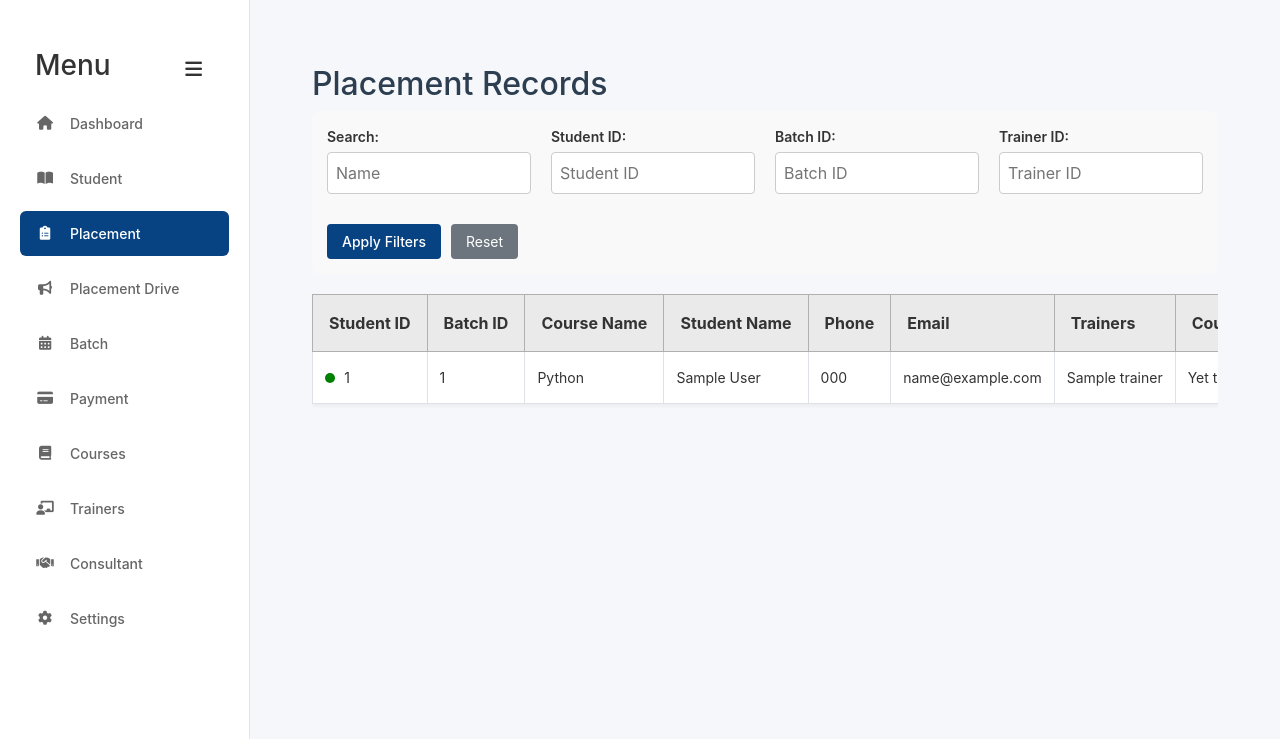
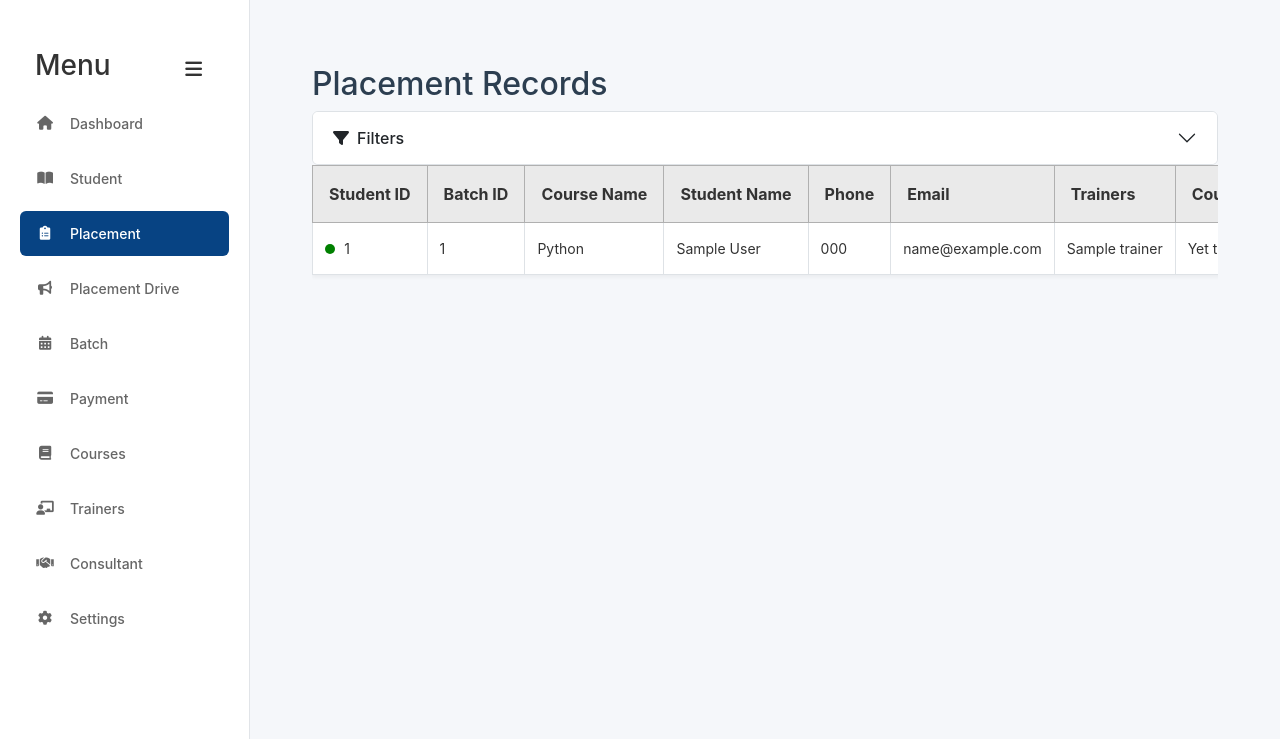
Before and after one commit to varun-developer-public/btreeadminportal, a Django app: page /placements/ in a window 1280 px wide. Shown: the part 61-800 px from the top of the page. Run offline with Django 5.2, Linux system fonts and the light colour scheme; a user stored in the database is signed in; data comes from the database, SQL or seed files in the repository; tables that the repository leaves empty hold one stand-in row (values such as "Sample post"); grey boxes marked "Sample" are stand-in pictures; some libraries are stand-ins or nearby versions; some web fonts are replaced.

Commit message:
`Added placement dashboard and filters to placement list page, updated views and templates accordingly.`

```diff
--- a/accounts/middleware.py
+++ b/accounts/middleware.py
@@ -15,9 +15,10 @@ URL_ROLE_MAPPINGS = {
         'get_courses',
     ],
     'placement': [
+        'placement_dashboard',
         'placement_list', 'update_placement',
-        'student_list',
-        'batch_list',
+        'student_list', 'update_student',
+        'batch_list','drive_list', 'drive_add', 'drive_edit', 'get_courses'
     ],
     'trainer': [
         'batch_list',
--- a/accounts/urls.py
+++ b/accounts/urls.py
@@ -1,5 +1,5 @@
 from django.urls import path
-from .views import user_list, create_user, update_user, delete_user, admin_dashboard, staff_dashboard, consultant_dashboard, logout_view, login_view, password_change
+from .views import user_list, create_user, update_user, delete_user, admin_dashboard, staff_dashboard, consultant_dashboard, logout_view, login_view, password_change, placement_dashboard
 
 urlpatterns = [
     path('login/', login_view, name='login'),
@@ -7,6 +7,7 @@ urlpatterns = [
     path('admin_dashboard/', admin_dashboard, name='admin_dashboard'),
     path('staff_dashboard/', staff_dashboard, name='staff_dashboard'),
     path('consultant_dashboard/', consultant_dashboard, name='consultant_dashboard'),
+    path('placement_dashboard/', placement_dashboard, name='placement_dashboard'),
     path('users/', user_list, name='user_list'),
     path('users/create/', create_user, name='create_user'),
     path('users/<int:pk>/update/', update_user, name='update_user'),
--- a/placementdb/forms.py
+++ b/placementdb/forms.py
@@ -1,4 +1,5 @@
 from django import forms
+from studentsdb.models import Student, Course, CourseCategory
 from .models import Placement, CompanyInterview
 
 class PlacementUpdateForm(forms.ModelForm):
@@ -20,3 +21,50 @@ class CompanyInterviewForm(forms.ModelForm):
             'interview_date': forms.DateInput(attrs={'type': 'date'}),
             'interview_time': forms.TimeInput(attrs={'type': 'time'}),
         }
+
+class PlacementFilterForm(forms.Form):
+    q = forms.CharField(
+        required=False,
+        label='Search',
+        widget=forms.TextInput(attrs={'placeholder': 'Search by name, email or phone'})
+    )
+    ug_degree = forms.ChoiceField(required=False, label='UG Degree')
+    ug_branch = forms.ChoiceField(required=False, label='UG Branch')
+    ug_passout = forms.ChoiceField(required=False, label='UG Passout Year')
+    pg_degree = forms.ChoiceField(required=False, label='PG Degree')
+    pg_branch = forms.ChoiceField(required=False, label='PG Branch')
+    pg_passout = forms.ChoiceField(required=False, label='PG Passout Year')
+    batch_id = forms.CharField(required=False, label='Batch ID')
+    course_category = forms.ModelChoiceField(
+        queryset=CourseCategory.objects.all(),
+        required=False,
+        empty_label="All Categories",
+        label="Course Category"
+    )
+    course = forms.ModelChoiceField(
+        queryset=Course.objects.all(),
+        required=False,
+        empty_label="All Courses",
+        label="Course"
+    )
+    course_status = forms.ChoiceField(
+        choices=[('', 'All Statuses')] + Student.COURSE_STATUS_CHOICES,
+        required=False,
+        label="Course Status"
+    )
+    location = forms.CharField(required=False, label='Location')
+    course_percentage = forms.IntegerField(required=False, label='Course Percentage')
+
+    def __init__(self, *args, **kwargs):
+        super().__init__(*args, **kwargs)
+        self.fields['ug_degree'].choices = [('', 'All Degrees')] + [(d, d) for d in Student.objects.values_list('ugdegree', flat=True).distinct().order_by('ugdegree') if d]
+        self.fields['ug_branch'].choices = [('', 'All Branches')] + [(b, b) for b in Student.objects.values_list('ugbranch', flat=True).distinct().order_by('ugbranch') if b]
+        self.fields['ug_passout'].choices = [('', 'All Years')] + [(y, y) for y in Student.objects.values_list('ugpassout', flat=True).distinct().order_by('-ugpassout') if y]
+        self.fields['pg_degree'].choices = [('', 'All Degrees')] + [(d, d) for d in Student.objects.values_list('pgdegree', flat=True).distinct().order_by('pgdegree') if d]
+        self.fields['pg_branch'].choices = [('', 'All Branches')] + [(b, b) for b in Student.objects.values_list('pgbranch', flat=True).distinct().order_by('pgbranch') if b]
+        self.fields['pg_passout'].choices = [('', 'All Years')] + [(y, y) for y in Student.objects.values_list('pgpassout', flat=True).distinct().order_by('-pgpassout') if y]
+
+        courses = Course.objects.select_related('category').all()
+        self.fields['course'].choices = [('', 'All Courses')] + [
+            (course.id, f"{course.category.name} - {course.name}") for course in courses
+        ]
--- a/placementdb/views.py
+++ b/placementdb/views.py
@@ -2,54 +2,75 @@ from .models import Placement
 from django.shortcuts import render, get_object_or_404, redirect
 from django.contrib import messages
 from django.contrib.auth.decorators import login_required
-from .forms import PlacementUpdateForm
+from .forms import PlacementUpdateForm, PlacementFilterForm
 from django.db.models import Q
 from django.core.paginator import Paginator, EmptyPage, PageNotAnInteger
 
 @login_required
 def placement_list(request):
     placements = Placement.objects.select_related('student').all().order_by('-id')
+    form = PlacementFilterForm(request.GET)
 
-    search = request.GET.get('search', '').strip()
-    student_id = request.GET.get('student_id', '').strip()
-    batch_id = request.GET.get('batch_id', '').strip()
-    trainer_id = request.GET.get('trainer_id', '').strip()
+    if form.is_valid():
+        q = form.cleaned_data.get('q')
+        ug_degree = form.cleaned_data.get('ug_degree')
+        ug_branch = form.cleaned_data.get('ug_branch')
+        ug_passout = form.cleaned_data.get('ug_passout')
+        pg_degree = form.cleaned_data.get('pg_degree')
+        pg_branch = form.cleaned_data.get('pg_branch')
+        pg_passout = form.cleaned_data.get('pg_passout')
+        batch_id = form.cleaned_data.get('batch_id')
+        course_category = form.cleaned_data.get('course_category')
+        course = form.cleaned_data.get('course')
+        course_status = form.cleaned_data.get('course_status')
+        location = form.cleaned_data.get('location')
+        course_percentage = form.cleaned_data.get('course_percentage')
 
-    filters_active = any([search, student_id, batch_id, trainer_id])
+        if q:
+            placements = placements.filter(
+                Q(student__first_name__icontains=q) |
+                Q(student__last_name__icontains=q) |
+                Q(student__student_id__icontains=q) |
+                Q(student__phone__icontains=q)
+            )
+        if ug_degree:
+            placements = placements.filter(student__ugdegree__icontains=ug_degree)
+        if ug_branch:
+            placements = placements.filter(student__ugbranch__icontains=ug_branch)
+        if ug_passout:
+            placements = placements.filter(student__ugpassout=ug_passout)
+        if pg_degree:
+            placements = placements.filter(student__pgdegree__icontains=pg_degree)
+        if pg_branch:
+            placements = placements.filter(student__pgbranch__icontains=pg_branch)
+        if pg_passout:
+            placements = placements.filter(student__pgpassout=pg_passout)
+        if batch_id:
+            placements = placements.filter(student__batches__batch_id__icontains=batch_id)
+        if course_category:
+            placements = placements.filter(student__course__category=course_category)
+        if course:
+            placements = placements.filter(student__course=course)
+        if course_status:
+            placements = placements.filter(student__course_status=course_status)
+        if location:
+            placements = placements.filter(student__location__icontains=location)
+        if course_percentage is not None:
+            placements = placements.filter(student__course_percentage=course_percentage)
 
-    if search:
-        placements = placements.filter(
-            Q(student__first_name__icontains=search) |
-            Q(student__last_name__icontains=search) |
-            Q(student__student_id__icontains=search)
-        )
+    paginator = Paginator(placements, 10)  # Show 10 placements per page
+    page = request.GET.get('page')
 
-    if student_id:
-        placements = placements.filter(student__student_id__icontains=student_id)
-
-    if batch_id:
-        placements = placements.filter(student__batches__batch_id__icontains=batch_id)
-
-    if trainer_id:
-        placements = placements.filter(student__batches__trainer__id__icontains=trainer_id)
-
-    if not filters_active:
-        paginator = Paginator(placements, 10)  # Show 10 placements per page
-        page = request.GET.get('page')
-
-        try:
-            placements = paginator.page(page)
-        except PageNotAnInteger:
-            placements = paginator.page(1)
-        except EmptyPage:
-            placements = paginator.page(paginator.num_pages)
+    try:
+        placements = paginator.page(page)
+    except PageNotAnInteger:
+        placements = paginator.page(1)
+    except EmptyPage:
+        placements = paginator.page(paginator.num_pages)
 
     return render(request, 'placementdb/placement_list.html', {
         'placements': placements,
-        'search': search,
-        'student_id': student_id,
-        'batch_id': batch_id,
-        'trainer_id': trainer_id,
+        'form': form,
     })
 
 from .forms import PlacementUpdateForm, CompanyInterviewForm
--- a/studentsdb/views.py
+++ b/studentsdb/views.py
@@ -128,7 +128,7 @@ def update_student(request, student_id):
     student = get_object_or_404(Student, student_id=student_id)
 
     if request.method == 'POST':
-        form = StudentUpdateForm(request.POST, instance=student)
+        form = StudentUpdateForm(request.POST, instance=student, user=request.user)
         if form.is_valid():
             updated_student = form.save(commit=False)
 
@@ -149,7 +149,7 @@ def update_student(request, student_id):
             messages.success(request, f"{updated_student.student_id} updated successfully.", extra_tags='student_message')
             return redirect('student_list')
     else:
-        form = StudentUpdateForm(instance=student)
+        form = StudentUpdateForm(instance=student, user=request.user)
 
     return render(request, 'studentsdb/update_student.html', {
         'form': form,
--- a/templates/includes/sidebar.html
+++ b/templates/includes/sidebar.html
@@ -35,8 +35,14 @@
                 <i class="fas fa-home"></i><span>Dashboard</span>
             </a>
         </li>
+        {% elif user.role == 'placement' %}
+        <li>
+            <a href="{% url 'placement_dashboard' %}" class="nav-link {% if request.resolver_match.url_name == 'placement_dashboard' %}active{% endif %}">
+                <i class="fas fa-home"></i><span>Dashboard</span>
+            </a>
+        </li>
         {% endif %}
-        {% if user.role == 'admin' or user.role == 'staff' or user.role == 'consultant' or user.role == 'batch_coordination' %}
+        {% if user.role == 'admin' or user.role == 'staff' or user.role == 'consultant' or user.role == 'batch_coordination' or user.role == 'placement' %}
         <li>
             <a href="{% url 'student_list' %}" class="nav-link {% if request.resolver_match.url_name == 'student_list' %}active{% endif %}">
                 <i class="fas fa-book-open"></i><span>Student</span>
--- a/templates/placementdb/placement_list.html
+++ b/templates/placementdb/placement_list.html
@@ -5,23 +5,72 @@
 {% block content %}
 <div class="payment-list-container">
     <h2>Placement Records</h2>
+    <div class="accordion" id="filterAccordion">
+        <div class="accordion-item">
+            <h2 class="accordion-header" id="headingOne">
+                <button class="accordion-button collapsed" type="button" data-bs-toggle="collapse" data-bs-target="#collapseOne" aria-expanded="false" aria-controls="collapseOne">
+                    <i class="fas fa-filter me-2"></i> Filters
+                </button>
+            </h2>
+            <div id="collapseOne" class="accordion-collapse collapse" aria-labelledby="headingOne" data-bs-parent="#filterAccordion">
+                <div class="accordion-body">
                     <form method="get" class="filters">
                         <div class="filter-row">
                             <div class="filter-group">
-                <label for="search">Search:</label>
-                <input type="text" id="search" name="search" value="{{ search }}" placeholder="Name">
+                                {{ form.q.label_tag }}
+                                {{ form.q }}
                             </div>
                             <div class="filter-group">
-                <label for="student_id">Student ID:</label>
-                <input type="text" id="student_id" name="student_id" value="{{ student_id }}" placeholder="Student ID">
+                                {{ form.ug_degree.label_tag }}
+                                {{ form.ug_degree }}
                             </div>
                             <div class="filter-group">
-                <label for="batch_id">Batch ID:</label>
-                <input type="text" id="batch_id" name="batch_id" value="{{ batch_id }}" placeholder="Batch ID">
+                                {{ form.ug_branch.label_tag }}
+                                {{ form.ug_branch }}
                             </div>
                              <div class="filter-group">
-                <label for="trainer_id">Trainer ID:</label>
-                <input type="text" id="trainer_id" name="trainer_id" value="{{ trainer_id }}" placeholder="Trainer ID">
+                                {{ form.ug_passout.label_tag }}
+                                {{ form.ug_passout }}
+                            </div>
+                        </div>
+                        <div class="filter-row">
+                            <div class="filter-group">
+                                {{ form.pg_degree.label_tag }}
+                                {{ form.pg_degree }}
+                            </div>
+                            <div class="filter-group">
+                                {{ form.pg_branch.label_tag }}
+                                {{ form.pg_branch }}
+                            </div>
+                            <div class="filter-group">
+                                {{ form.pg_passout.label_tag }}
+                                {{ form.pg_passout }}
+                            </div>
+                            <div class="filter-group">
+                                {{ form.batch_id.label_tag }}
+                                {{ form.batch_id }}
+                            </div>
+                        </div>
+                        <div class="filter-row">
+                            <div class="filter-group">
+                                {{ form.course_category.label_tag }}
+                                {{ form.course_category }}
+                            </div>
+                            <div class="filter-group">
+                                {{ form.course.label_tag }}
+                                {{ form.course }}
+                            </div>
+                            <div class="filter-group">
+                                {{ form.course_status.label_tag }}
+                                {{ form.course_status }}
+                            </div>
+                            <div class="filter-group">
+                                {{ form.location.label_tag }}
+                                {{ form.location }}
+                            </div>
+                            <div class="filter-group">
+                                {{ form.course_percentage.label_tag }}
+                                {{ form.course_percentage }}
                             </div>
                         </div>
                         <div class="filter-actions">
@@ -29,6 +78,10 @@
                             <a href="{% url 'placement_list' %}" class="btn-secondary">Reset</a>
                         </div>
                     </form>
+                </div>
+            </div>
+        </div>
+    </div>
     <div class="table-wrapper">
         <table>
             <thead>
@@ -68,7 +121,7 @@
                         {% endfor %}
                     </td>
                     <td>{{ placement.student.course.name|default:"-" }}</td>
-                    <td>{{ placement.student.first_name }} {{ placement.student.last_name|default:"-" }}</td>
+                    <td>{{ placement.student.first_name }} {{ placement.student.last_name|default:"" }}</td>
                     <td>{{ placement.student.phone|default:"-" }}</td>
                     <td>{{ placement.student.email|default:"-" }}</td>
                     <td>
@@ -125,6 +178,20 @@
     {% endif %}
 </div>
 <style>
+    .accordion-button {
+        transition: background-color 0.3s ease-in-out, color 0.3s ease-in-out;
+    }
+    .accordion-button:not(.collapsed) {
+        color: #fff;
+        background-color: #007bff;
+    }
+    .accordion-button:hover {
+        background-color: #0056b3;
+        color: #fff;
+    }
+    .accordion-collapse {
+        transition: height 0.35s ease;
+    }
     .status-indicator {
         height: 10px;
         width: 10px;
@@ -192,4 +259,57 @@
         white-space: nowrap;
     }
 </style>
+<script>
+document.addEventListener('DOMContentLoaded', function() {
+    const categorySelect = document.querySelector('[name="course_category"]');
+    const courseSelect = document.querySelector('[name="course"]');
+    const originalCourses = Array.from(courseSelect.options);
+
+    // Store course options organized by category
+    const coursesByCategory = {};
+    originalCourses.forEach(option => {
+        if (option.value) {
+            const text = option.text;
+            const categoryName = text.split(' - ')[0];
+            if (!coursesByCategory[categoryName]) {
+                coursesByCategory[categoryName] = [];
+            }
+            coursesByCategory[categoryName].push(option);
+        }
+    });
+
+    // Function to update course options
+    function updateCourseOptions() {
+        const selectedCategoryId = categorySelect.value;
+        const selectedCategoryName = categorySelect.options[categorySelect.selectedIndex].text;
+        const currentCourseValue = courseSelect.value;
+
+        // Clear current options
+        courseSelect.innerHTML = '';
+
+        // Add back the "All Courses" option
+        courseSelect.add(originalCourses[0]);
+
+        if (selectedCategoryId && coursesByCategory[selectedCategoryName]) {
+            // Add courses for the selected category
+            coursesByCategory[selectedCategoryName].forEach(option => {
+                courseSelect.add(option.cloneNode(true));
+            });
+        } else if (!selectedCategoryId) {
+            // If no category is selected, add all courses back
+            Object.values(coursesByCategory).flat().forEach(option => {
+                courseSelect.add(option.cloneNode(true));
+            });
+        }
+
+        // Restore previous selection if possible
+        courseSelect.value = currentCourseValue;
+    }
+
+    categorySelect.addEventListener('change', updateCourseOptions);
+
+    // Initial call to set the correct course options on page load
+    updateCourseOptions();
+});
+</script>
 {% endblock %}
--- a/templates/studentsdb/student_list.html
+++ b/templates/studentsdb/student_list.html
@@ -33,6 +33,7 @@
     <div class="d-flex justify-content-between align-items-center mb-4">
         <h2 class="mb-0"><i class="fas fa-user-graduate me-2"></i>Student List</h2>
         <div class="d-flex gap-2">
+            {% if request.user.role != 'placement' %}
             <a href="{% url 'create_student' %}" class="btn-primary">
                 <i class="fas fa-plus me-2"></i>Add New Student
             </a>
@@ -40,6 +41,7 @@
             <a href="{% url 'import_students' %}" class="btn-secondary">
                 <i class="fas fa-file-import me-2"></i>Import from Excel
             </a>
+            {% endif %}
             {% endif %}
         </div>
     </div>
```
Also changed, not shown: accounts/views.py (+21 -0 lines), core/settings.py (+25 -25 lines), studentsdb/forms.py (+14 -0 lines), templates/accounts/placement_dashboard.html (added, +49 -0 lines). Lines whose indentation alone changed are shown as unchanged.
